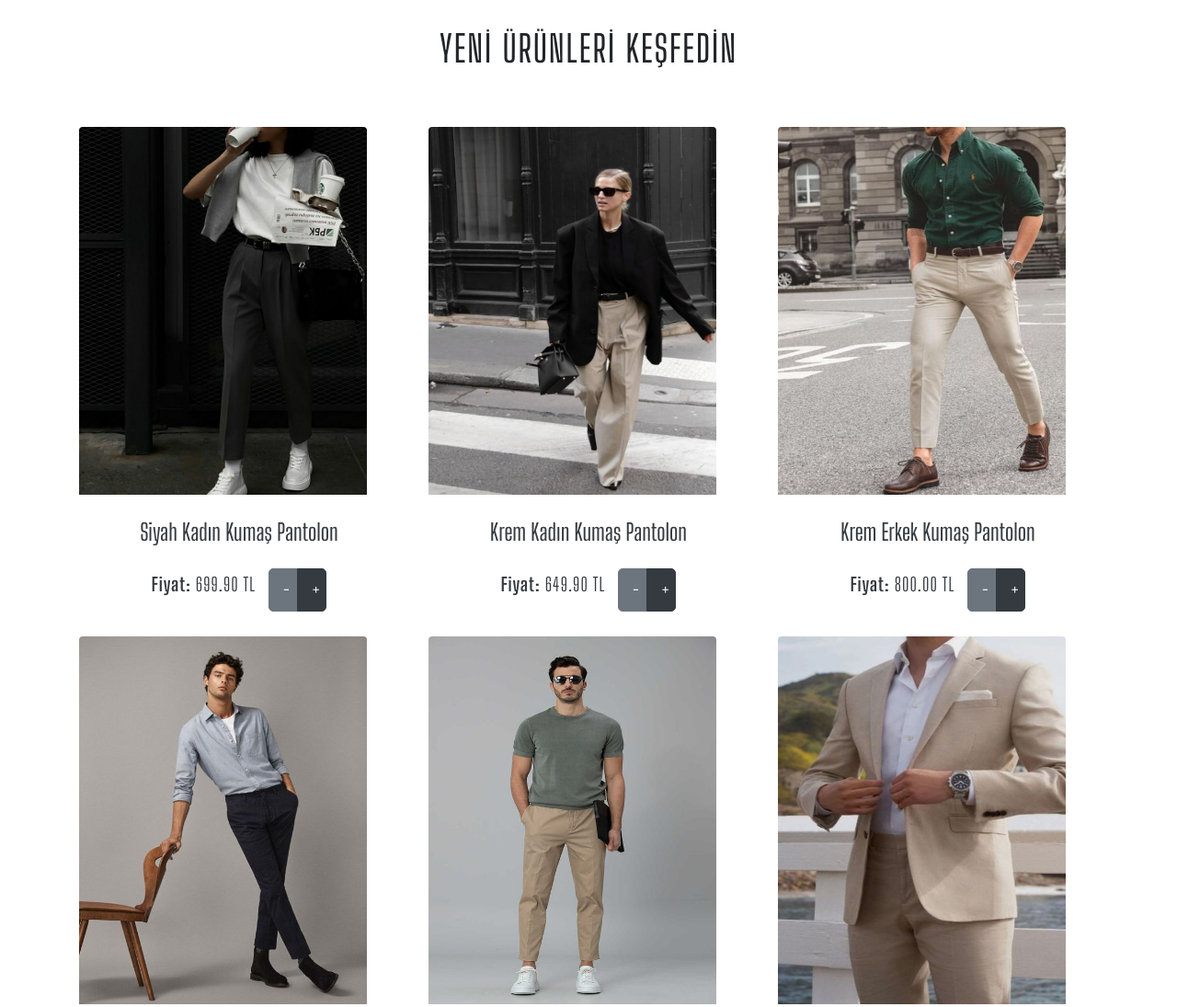
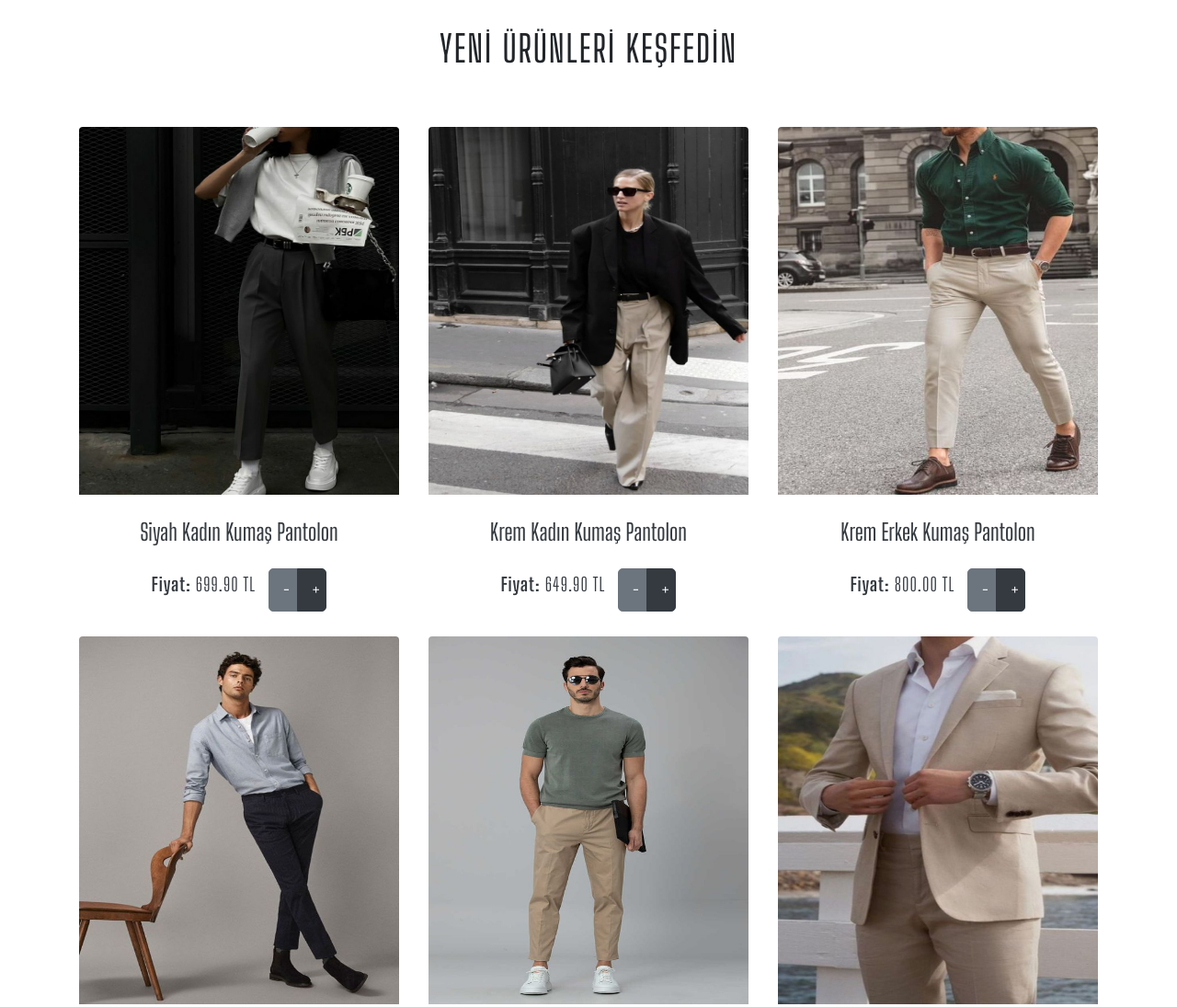
Before and after one commit to yusufkizgin/Angry_Store, a plain HTML site: page index.html in a window 1280 px wide. Shown: the part 1580-2675 px from the top of the page at 92% size. Drawn offline with nearby package versions, Linux system fonts and the light colour scheme; no server answers; a web font is replaced by a local one.

Commit message:
card image'ların telefona olan uyumsuzluğu giderildi.

```diff
--- a/css/style.css
+++ b/css/style.css
@@ -130,7 +130,7 @@
   }
 
   .card-img-top {
-    max-width: 90%; /* Resmin maksimum genişliği */
+    /*max-width: 90%; /* Resmin maksimum genişliği */
     max-height: 400px; /* Resmin maksimum yüksekliği */
   }
 
```
